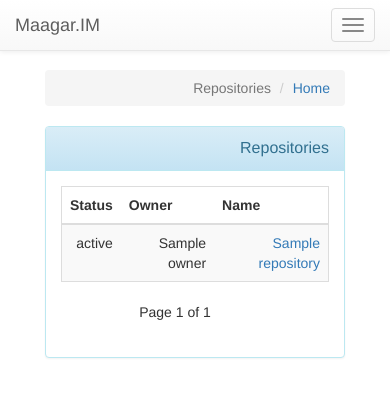
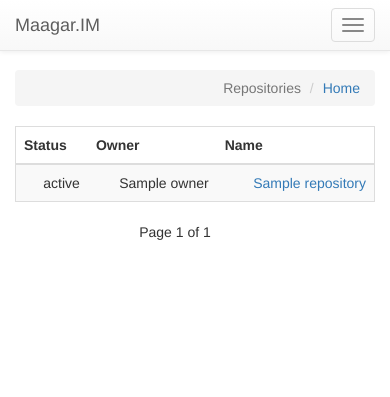
Before and after one commit to resource-il/maagarim, a Django app: page /repository/ in a window 390 px wide. Shown: the top 397 px of the page. Run offline with Django 3.2, Linux system fonts and the light colour scheme; tables that the repository leaves empty hold one stand-in row (values such as "Sample post"); some libraries are stand-ins or nearby versions.

Commit message:
Fixed responsive display

```diff
--- a/front/templates/site_base.html
+++ b/front/templates/site_base.html
@@ -6,17 +6,15 @@
 {% endblock %}
 
 {% block body %}
-    <div class="container-fluid">
+    <div class="container">
         {% include 'partials/nav.html' %}
-        <div id="site-container" class="container">
+        <div id="site-container">
             {% block breadcrumbs %}
                 <div>
-                    <div class="col-md-12">
-                        <ul class="breadcrumb">
-                            <li><a href="{% url 'home' %}">{% trans "Home" %}</a></li>
-                            {% block breadcrumb %}{% endblock %}
-                        </ul>
-                    </div>
+                    <ul class="breadcrumb">
+                        <li><a href="{% url 'home' %}">{% trans "Home" %}</a></li>
+                        {% block breadcrumb %}{% endblock %}
+                    </ul>
                 </div>
             {% endblock %}
             {% block container %}{% endblock %}
--- a/repository/templates/repository/index.html
+++ b/repository/templates/repository/index.html
@@ -5,12 +5,7 @@
 {% endblock %}
 
 {% block container %}
-    <div class="col-md-12">
-        <div class="panel panel-info">
-            <div class="panel-heading">
-                <div class="panel-title">{% trans "Repositories" %}</div>
-            </div>
-            <div class="panel-body">
+    <div>
         <table class="table table-striped table-responsive table-hover">
             <thead>
             <tr>
@@ -53,6 +48,4 @@
             </ul>
         </nav>
     </div>
-        </div>
-    </div>
 {% endblock %}
--- a/repository/templates/repository/view.html
+++ b/repository/templates/repository/view.html
@@ -6,7 +6,7 @@
 {% endblock %}
 
 {% block container %}
-    <div>
+    <div class="row">
         <div class="col-md-9">
             <div class="panel panel-primary">
                 <div class="panel-heading">
```
Lines whose indentation alone changed are shown as unchanged.
